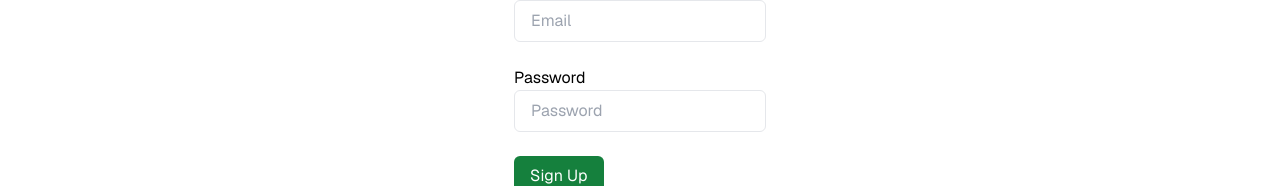
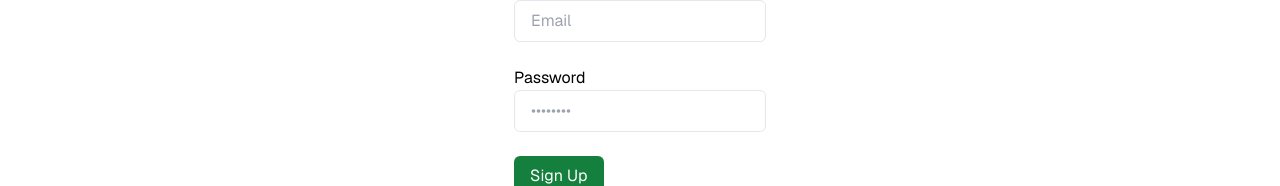
Before and after one commit to nattarat016/sa-project, a Next.js app: page /register in a window 1280 px wide. Shown: the part 289-475 px from the top of the page. Built offline with nearby package versions, Linux system fonts and the light colour scheme; no server answers.

Commit message:
Update page.tsx

```diff
--- a/app/register/page.tsx
+++ b/app/register/page.tsx
@@ -5,7 +5,11 @@ import { cookies, headers } from "next/headers";
 import { createClient } from "@/utils/supabase/server";
 import { redirect } from "next/navigation";
 
-export default async function Index() {
+export default async function Index({
+  searchParams,
+}: {
+  searchParams: { message: string };
+}) {
   const signUp = async (formData: FormData) => {
     "use server";
 
@@ -14,6 +18,7 @@ export default async function Index() {
     const password = formData.get("password") as string;
     const cookieStore = cookies();
     const supabase = createClient(cookieStore);
+    console.log(email,password)
 
     const { error } = await supabase.auth.signUp({
       email,
@@ -24,8 +29,11 @@ export default async function Index() {
     });
 
     if (error) {
+      console.log(error)
       return redirect("/register?message=Could not authenticate user");
     }
+
+
 
     return redirect(
       "/register?message=Check email to continue sign in process"
@@ -57,7 +65,7 @@ export default async function Index() {
 
       <div className=" flex-1 flex flex-col gap-5  max-w-4xl px-3">
         <main className="flex-1 flex flex-col gap-6 ">
-          <form action={register}>
+          <form action={signUp}>
             <div>
               <label className="text-md" htmlFor="fullname">
                 username
@@ -88,21 +96,28 @@ export default async function Index() {
               </label>
               <br />
               <input
-                className="rounded-md px-4 py-2 bg-inherit border mb-6"
-                name="password"
-                placeholder="Password"
-                required
-              />
+          className="rounded-md px-4 py-2 bg-inherit border mb-6"
+          type="password"
+          name="password"
+          placeholder="••••••••"
+          required
+        />
             </div>
             <button
-              formAction={signUp}
+              // formAction={signUp}
               className="bg-green-700  text-white hover:bg-green-600 rounded-md px-4 py-2 text-foreground mb-2"
             >
               Sign Up
             </button>
+            {searchParams?.message && (
+          <p className="mt-4 p-4 bg-foreground/10 text-foreground text-center ">
+            {searchParams.message}
+          </p>
+        )}
           </form>
         </main>
       </div>
+
     </div>
   );
 }
```
